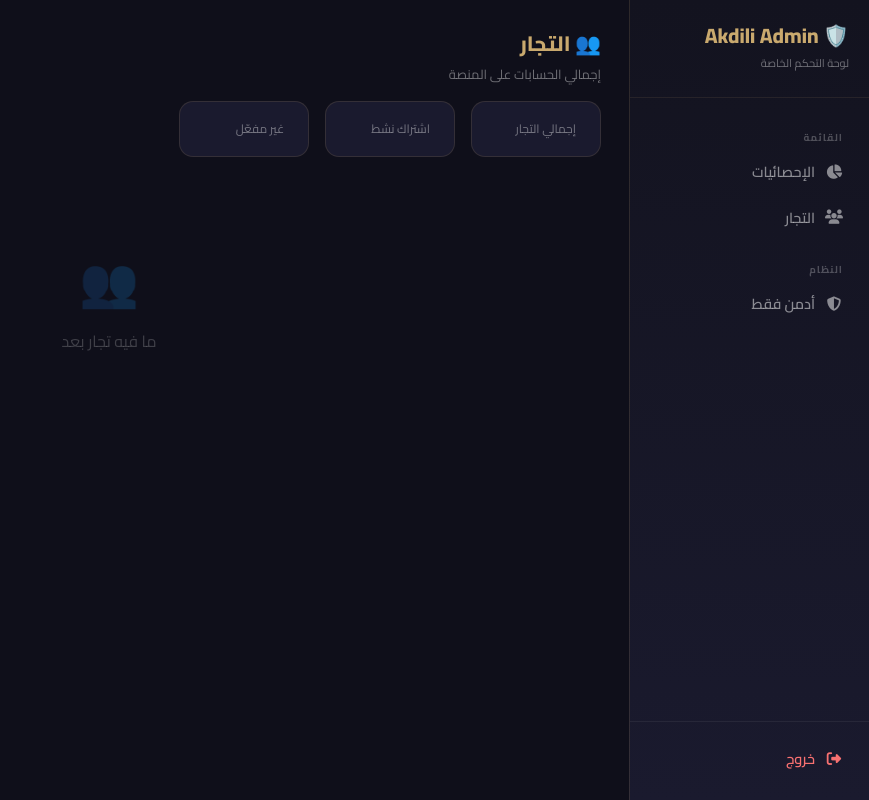
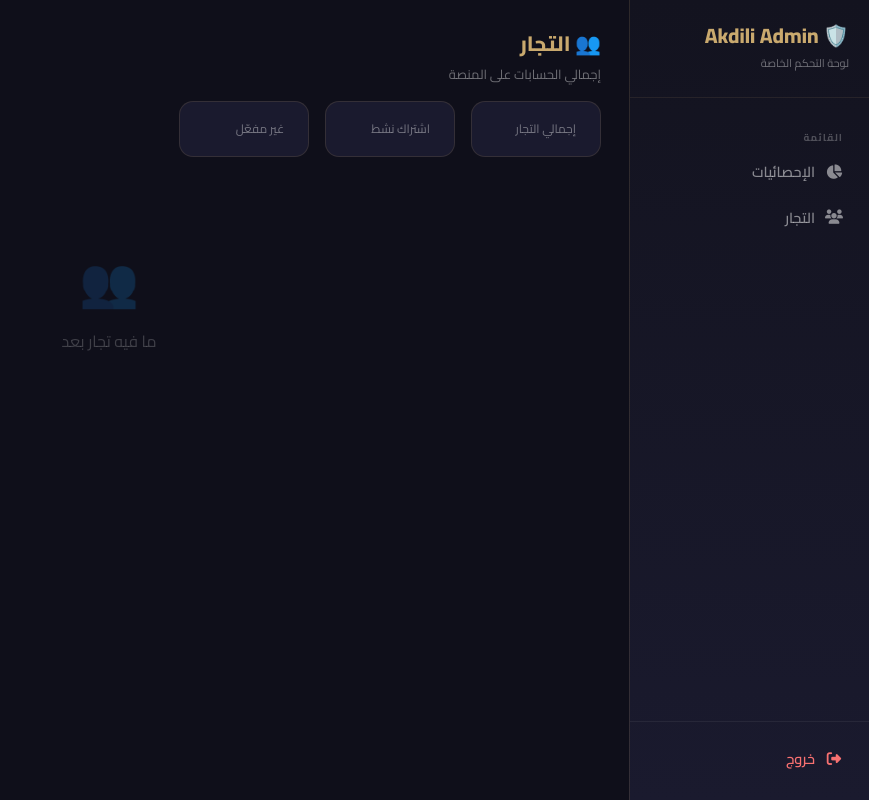
Before and after one commit to rahimhjk0-lang/akdilii, a FastAPI app: template templates/admin.html in a window 1280 px wide. Shown: the whole page, without its empty margins (411-1280 px from the left). Run offline with FastAPI, Linux system fonts and the light colour scheme; the template is opened without the code that fills it, so the values that code supplies are empty.

Commit message:
fix: remove admin-only button from sidebar

```diff
--- a/templates/admin_base.html
+++ b/templates/admin_base.html
@@ -259,10 +259,7 @@
             <i class="fas fa-users"></i> التجار
         </a>
 
-        <div class="admin-nav-label" style="margin-top:8px;">النظام</div>
-        <a href="/admin/login" class="admin-nav-link" onclick="return confirm('خروج من الأدمن؟')">
-            <i class="fas fa-shield-alt"></i> أدمن فقط
-        </a>
+
     </div>
 
     <div class="admin-logout">
```
